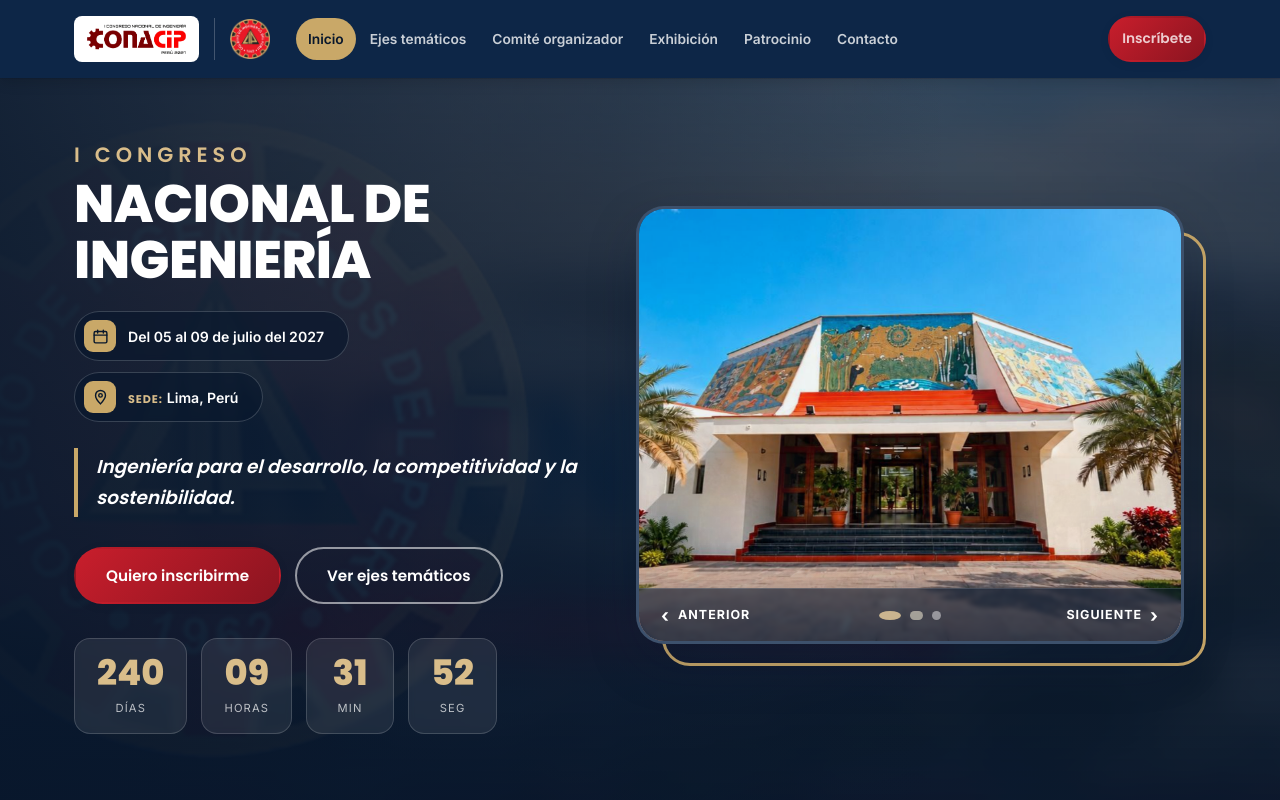
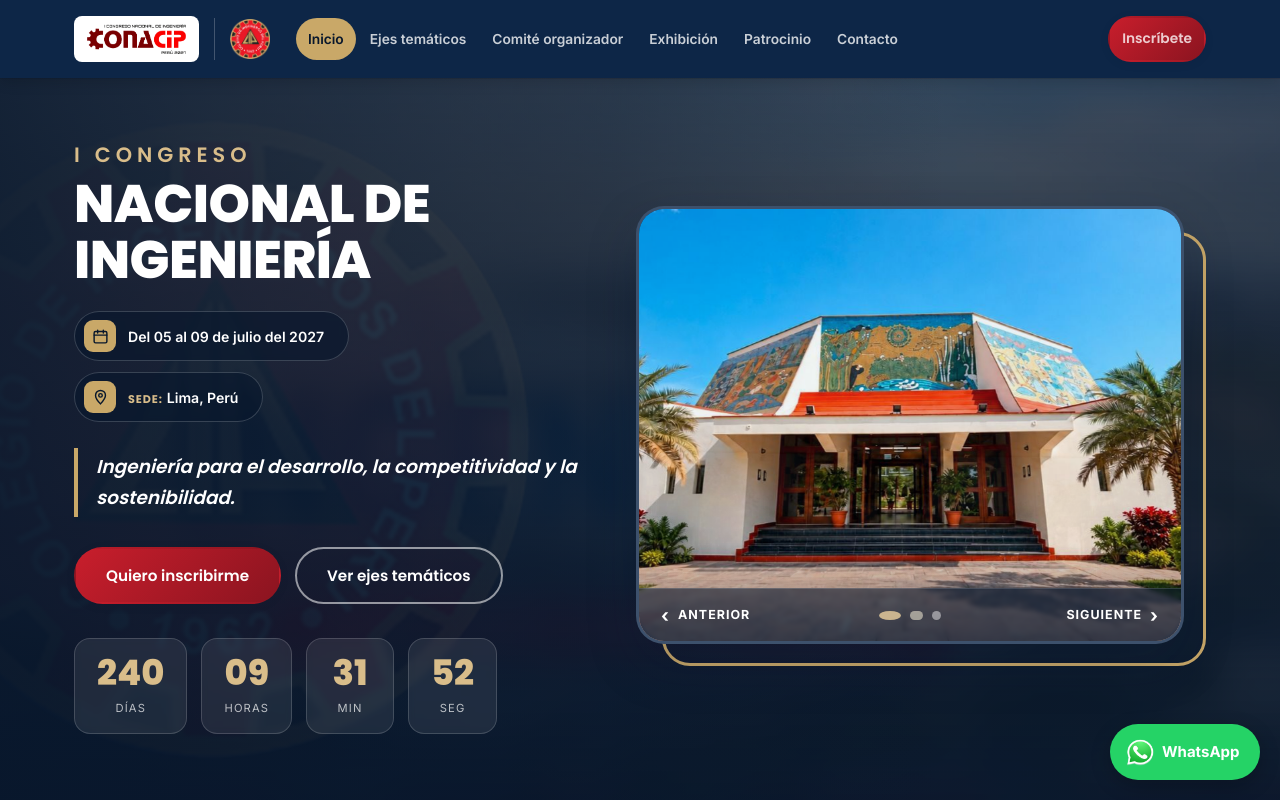
Before and after one commit to soportecipvirtual/congreso_ingenieria_vfinal_v2, a plain HTML site: page index.html in a window 1280 px wide. Shown: the top 800 px of the page. Drawn offline with Linux system fonts and the light colour scheme.

Commit message:
Obs. 2: botón flotante de WhatsApp con logo oficial

```diff
--- a/css/styles-v3.css
+++ b/css/styles-v3.css
@@ -2573,3 +2573,50 @@ body.v3 .plano-nota {
   body.v3 .plano-celda { transition: none; }
   body.v3 .plano-celda:hover { transform: none; }
 }
+
+
+/* ------------------------------------------------ Botón flotante WhatsApp
+   Lo crea js/main.js en todas las páginas (initWhatsappFlotante). */
+
+.wa-flotante {
+  position: fixed;
+  right: calc(20px + env(safe-area-inset-right, 0px));
+  bottom: calc(20px + env(safe-area-inset-bottom, 0px));
+  z-index: 90; /* debajo de la cabecera (100) para que el menú móvil lo cubra */
+  display: inline-flex;
+  align-items: center;
+  gap: 8px;
+  height: 56px;
+  padding: 0 20px 0 16px;
+  border-radius: 999px;
+  background: #25d366;
+  color: #fff;
+  font-weight: 700;
+  font-size: 15px;
+  text-decoration: none;
+  box-shadow: 0 6px 20px rgba(0, 0, 0, 0.22);
+  transition: transform 0.2s ease, box-shadow 0.2s ease, background 0.2s ease;
+  animation: wa-entrada 0.4s ease 0.8s both;
+}
+.wa-flotante img { width: 28px; height: 28px; object-fit: contain; flex: none; }
+.wa-flotante:hover { background: #1ebe5b; transform: translateY(-2px); box-shadow: 0 10px 26px rgba(0, 0, 0, 0.26); }
+.wa-flotante:focus-visible { outline: 3px solid #0b2545; outline-offset: 3px; }
+
+@keyframes wa-entrada {
+  from { opacity: 0; transform: translateY(16px) scale(0.9); }
+  to   { opacity: 1; transform: none; }
+}
+
+/* En celulares solo el ícono, para no tapar contenido */
+@media (max-width: 640px) {
+  .wa-flotante { width: 56px; padding: 0; justify-content: center; right: calc(16px + env(safe-area-inset-right, 0px)); bottom: calc(16px + env(safe-area-inset-bottom, 0px)); }
+  .wa-flotante-texto { position: absolute; width: 1px; height: 1px; overflow: hidden; clip: rect(0 0 0 0); white-space: nowrap; }
+}
+
+@media (prefers-reduced-motion: reduce) {
+  .wa-flotante { animation: none; transition: none; }
+}
+
+@media print {
+  .wa-flotante { display: none; }
+}
--- a/index.html
+++ b/index.html
@@ -95,11 +95,11 @@
              aria-label="Imágenes del I Congreso Nacional de Ingeniería">
           <img class="is-active" fetchpriority="high"
                src="assets/img/photo-sede-unalm.jpg"
-               alt="Universidad Nacional Agraria La Molina, sede del Congreso">
+               alt="Campus universitario">
           <img src="assets/img/photo-unalm-puerta.jpg" style="object-position: center"
-               alt="Puerta principal de la Universidad Nacional Agraria La Molina">
+               alt="Ingreso al campus">
           <img src="assets/img/photo-unalm-auditorio.jpg" style="object-position: center"
-               alt="Auditorio de la Universidad Nacional Agraria La Molina lleno de asistentes">
+               alt="Auditorio con asistentes">
         </div>
       </div>
     </div>
--- a/js/main.js
+++ b/js/main.js
@@ -15,6 +15,7 @@ window.enlaceWhatsApp = function (mensaje) {
 
 document.addEventListener("DOMContentLoaded", () => {
   initWhatsapp();
+  initWhatsappFlotante();
   initNavToggle();
   initCountdown();
   initEjeCards();
@@ -40,6 +41,27 @@ function initWhatsapp() {
     enlace.target = "_blank";
     enlace.rel = "noopener";
   });
+}
+
+// Botón flotante de WhatsApp, visible en todas las páginas. Usa el número
+// de WHATSAPP_COMERCIAL; si está vacío, el botón no aparece.
+function initWhatsappFlotante() {
+  const url = window.enlaceWhatsApp(
+    "Hola, quisiera información sobre el I Congreso Nacional de Ingeniería."
+  );
+  if (!url || document.querySelector(".wa-flotante")) return;
+
+  const boton = document.createElement("a");
+  boton.className = "wa-flotante";
+  boton.href = url;
+  boton.target = "_blank";
+  boton.rel = "noopener";
+  boton.setAttribute("aria-label", "Escríbenos por WhatsApp");
+  boton.title = "Escríbenos por WhatsApp";
+  boton.innerHTML =
+    '<img src="assets/img/whatsapp_logo.png" alt="" width="28" height="28">' +
+    '<span class="wa-flotante-texto">WhatsApp</span>';
+  document.body.appendChild(boton);
 }
 
 function initNavToggle() {
```
Also changed, not shown: assets/img/whatsapp_logo.png (added).
